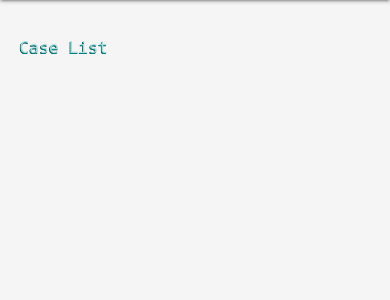
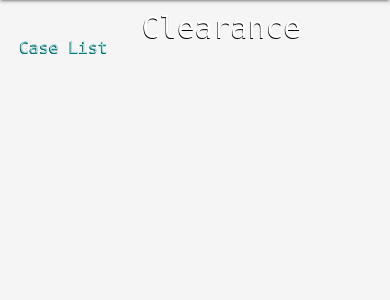
Before and after one commit to cherch173/clearance, a Django app: page /cases/ in a window 390 px wide. Shown: the part 56-356 px from the top of the page. Run offline with Django 4.2, Linux system fonts and the light colour scheme; the visitor is signed in with stand-in values (Sample User, id 1); data that the repository does not hold is empty; some libraries are stand-ins or nearby versions.

Commit message:
brandname mobile switch

```diff
--- a/main_app/static/css/style.css
+++ b/main_app/static/css/style.css
@@ -35,10 +35,6 @@ h4 {
     color: rgb(173, 222, 222);
     text-shadow: -.5px .5px teal, -.75px .75px black, -1px 1px whitesmoke;
     font-size: 4.2vmin;
-}
-
-#brandName {
-    opacity: 0%;
 }
 
 h5 {
@@ -249,6 +245,12 @@ footer.page-footer {
         font-size: 2.5vmin;
     }
 
+    #brandName {
+        position: absolute;
+        top: 100%;
+        width: 100%;
+    }
+
     h5 {
         color: rgb(173, 222, 222);
         text-shadow: -.5px .5px teal, -.75px .75px black, -1px 1px whitesmoke;
```
